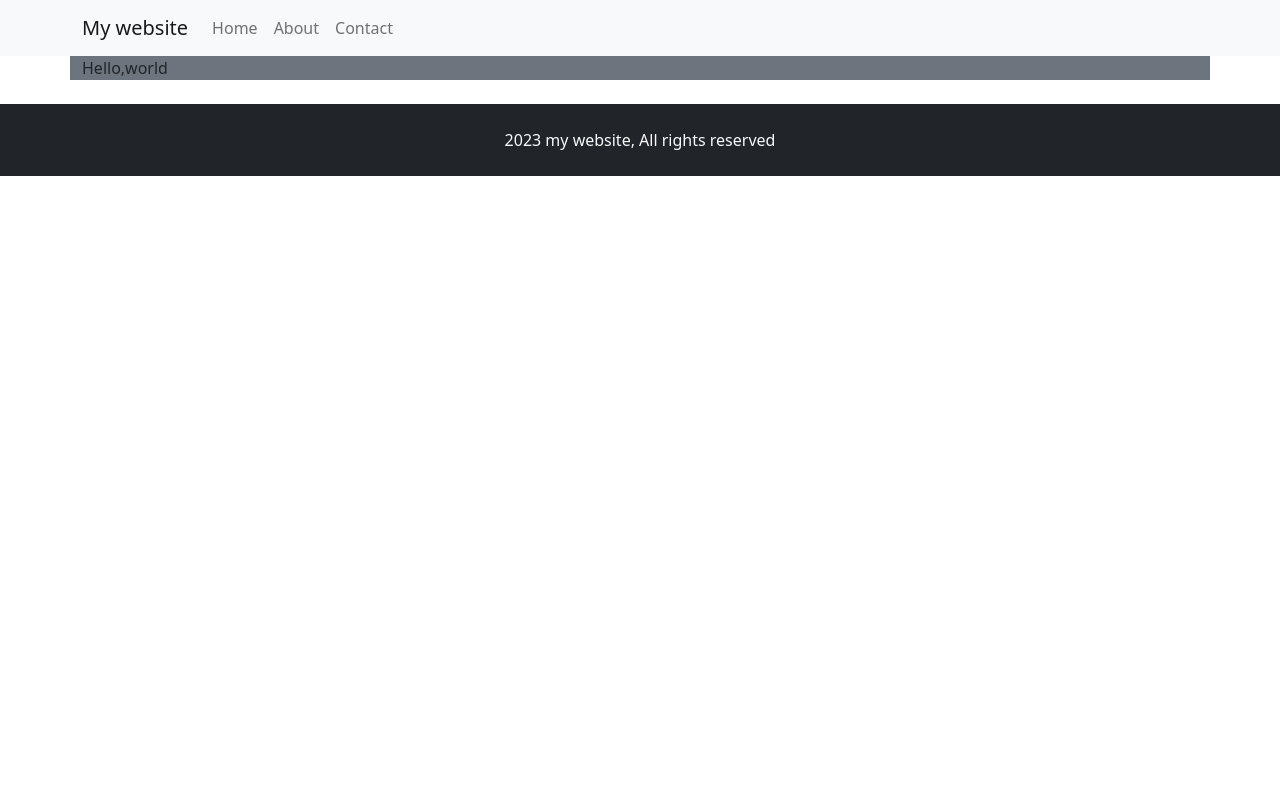
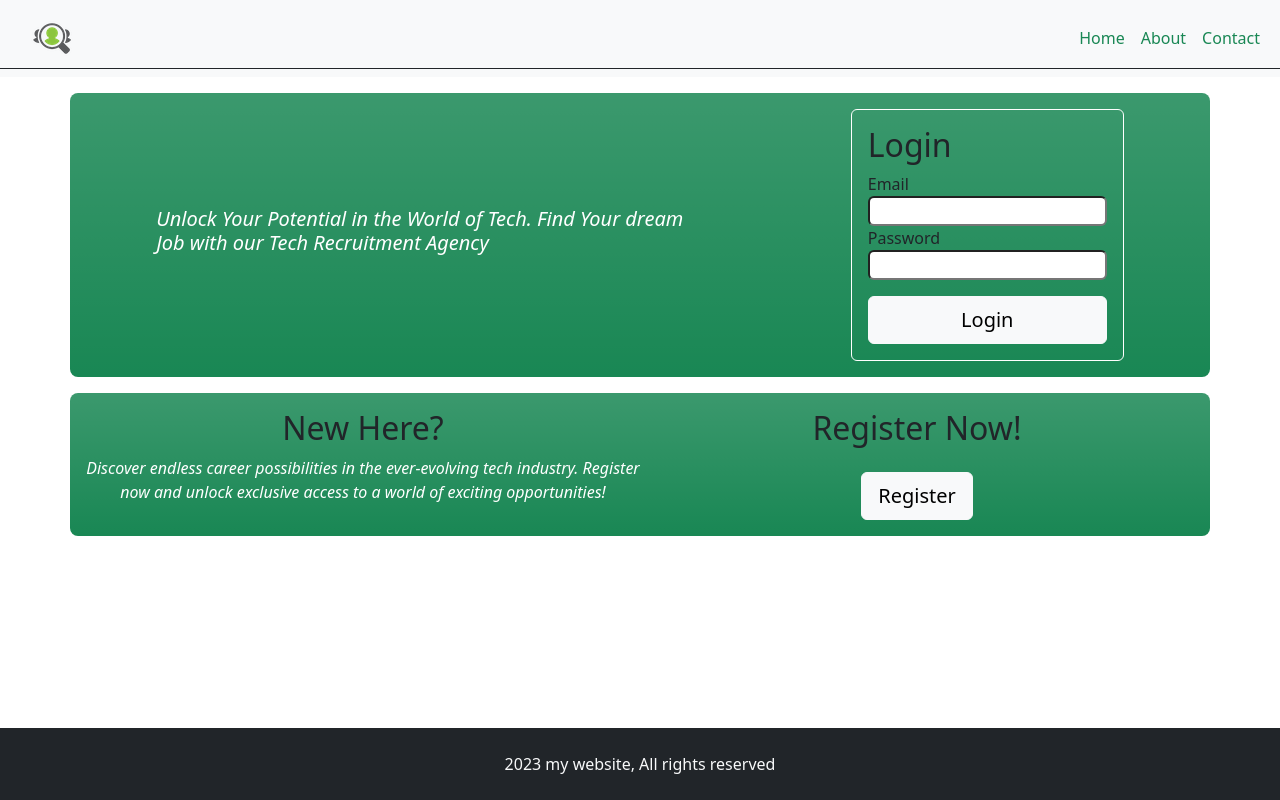
Before and after one commit to Mkreidly91/Bootstrap-Register-Login, a plain HTML site: page index.html in a window 1280 px wide. Drawn offline with nearby package versions, Linux system fonts and the light colour scheme.

Commit message:
added html elements, and styled with bootstrap

```diff
--- a/index.html
+++ b/index.html
@@ -4,16 +4,23 @@
     <meta charset="UTF-8" />
     <meta name="viewport" content="width=device-width, initial-scale=1.0" />
     <link
+      href="https://cdn.jsdelivr.net/npm/bootstrap@5.3.0/dist/css/bootstrap.min.css"
       rel="stylesheet"
-      href="https://cdn.jsdelivr.net/npm/bootstrap@5.0.0-beta2/dist/css/bootstrap.min.css"
+      integrity="sha384-9ndCyUaIbzAi2FUVXJi0CjmCapSmO7SnpJef0486qhLnuZ2cdeRhO02iuK6FUUVM"
+      crossorigin="anonymous"
     />
     <title>Document</title>
   </head>
 
-  <body class="min-vh-100">
+  <body class="min-vh-100 d-flex flex-column">
     <header class="navbar navbar-expand-lg navbar-light bg-light">
-      <div class="container">
-        <a class="navbar-brand" href="#">My website</a>
+      <div class="container-fluid w-1 border-bottom border-dark">
+        <a class="navbar-brand w-25" href="#"
+          ><img
+            class="img-fluid"
+            src="./assets/images/tech-logo-new.png"
+            alt="Tech-talent-logo"
+        /></a>
         <button
           class="navbar-toggler"
           type="button"
@@ -22,23 +29,128 @@
         >
           <span class="navbar-toggler-icon"></span>
         </button>
-        <div class="collapse navbar-collapse" id="navbarNav">
-          <ul class="navbar-nav">
+        <div
+          class="collapse navbar-collapse justify-content-end"
+          id="navbarNav"
+        >
+          <ul class="navbar-nav text-center">
             <li class="nav-item">
-              <a href="#" class="nav-link">Home</a>
+              <a href="#" class="nav-link text-success">Home</a>
             </li>
             <li class="nav-item">
-              <a href="#" class="nav-link">About</a>
+              <a href="#" class="nav-link text-success">About</a>
             </li>
             <li class="nav-item">
-              <a href="#" class="nav-link">Contact</a>
+              <a href="#" class="nav-link text-success">Contact</a>
             </li>
           </ul>
         </div>
       </div>
     </header>
-    <main>
-      <div class="container bg-secondary">Hello,world</div>
+    <main class="flex-grow-1">
+      <div
+        class="container bg-success bg-gradient d-flex justify-content-around align-items-center rounded-3 p-3 mt-3"
+      >
+        <h5 class="text-white w-50 fst-italic">
+          Unlock Your Potential in the World of Tech. Find Your dream Job with
+          our Tech Recruitment Agency
+        </h5>
+        <div class="p-3 border border-white rounded d-flex flex-column">
+          <h2 class="">Login</h2>
+          <form class="mb-3">
+            <div class="d-flex flex-column">
+              <label for="login-email">Email</label>
+              <input class="rounded" type="email" name="" id="login-email" />
+            </div>
+            <div class="d-flex flex-column">
+              <label for="">Password</label>
+              <input class="rounded" type="password" name="" id="" />
+            </div>
+          </form>
+          <button class="rounded btn btn-lg btn-light">Login</button>
+        </div>
+      </div>
+
+      <div
+        class="container bg-success bg-gradient rounded-3 p-3 mt-3 d-flex justify-self-center"
+      >
+        <div class="w-50 text-center">
+          <h2 class="">New Here?</h2>
+          <p class="text-white fst-italic">
+            Discover endless career possibilities in the ever-evolving tech
+            industry. Register now and unlock exclusive access to a world of
+            exciting opportunities!
+          </p>
+        </div>
+        <div
+          class="text-center flex-grow-1 d-flex flex-column align-items-center gap-3"
+        >
+          <h2 class="">Register Now!</h2>
+          <button
+            class="rounded btn btn-light btn-lg"
+            data-bs-toggle="modal"
+            data-bs-target="#exampleModal"
+          >
+            Register
+          </button>
+        </div>
+        <div
+          class="modal fade"
+          id="exampleModal"
+          tabindex="-1"
+          aria-labelledby="exampleModalLabel"
+          aria-hidden="true"
+        >
+          <div class="modal-dialog">
+            <div class="modal-content">
+              <div class="modal-header">
+                <h1 class="modal-title fs-5" id="exampleModalLabel">
+                  Registration Form
+                </h1>
+                <button
+                  type="button"
+                  class="btn-close"
+                  data-bs-dismiss="modal"
+                  aria-label="Close"
+                ></button>
+              </div>
+              <div class="modal-body">
+                <div class="form-wrapper d-flex">
+                  <form class="mb-3">
+                    <div class="d-flex flex-column mb-2">
+                      <label for="login-email">Email</label>
+                      <input
+                        class="rounded"
+                        type="email"
+                        name=""
+                        id="login-email"
+                      />
+                    </div>
+                    <div class="d-flex flex-column mb-2">
+                      <label>Password</label>
+                      <input class="rounded" type="password" />
+                    </div>
+                    <div class="d-flex flex-column">
+                      <label>Confirm Password</label>
+                      <input class="rounded" type="password" />
+                    </div>
+                  </form>
+                </div>
+              </div>
+              <div class="modal-footer">
+                <button
+                  type="button"
+                  class="btn btn-secondary"
+                  data-bs-dismiss="modal"
+                >
+                  Close
+                </button>
+                <button type="button" class="btn btn-primary">Register</button>
+              </div>
+            </div>
+          </div>
+        </div>
+      </div>
     </main>
     <footer class="bg-dark text-light text-center py-4 mt-4">
       <div class="container">2023 my website, All rights reserved</div>
```
Also changed, not shown: assets/images/tech-logo-new.png (added), assets/images/tech-logo.png (added).
